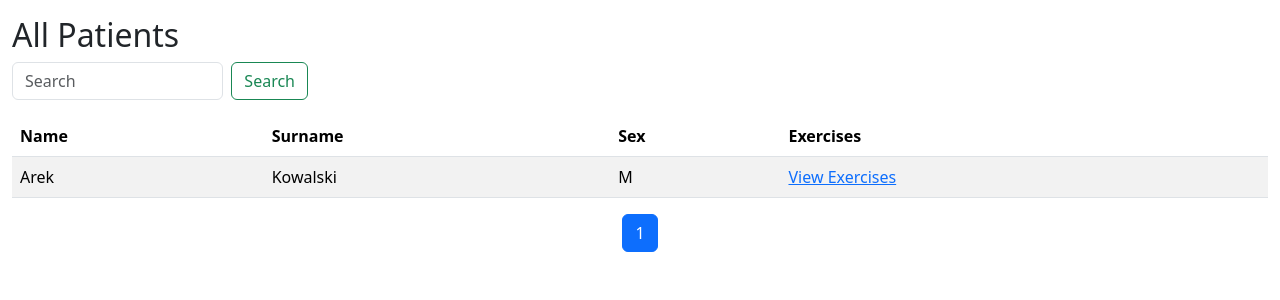
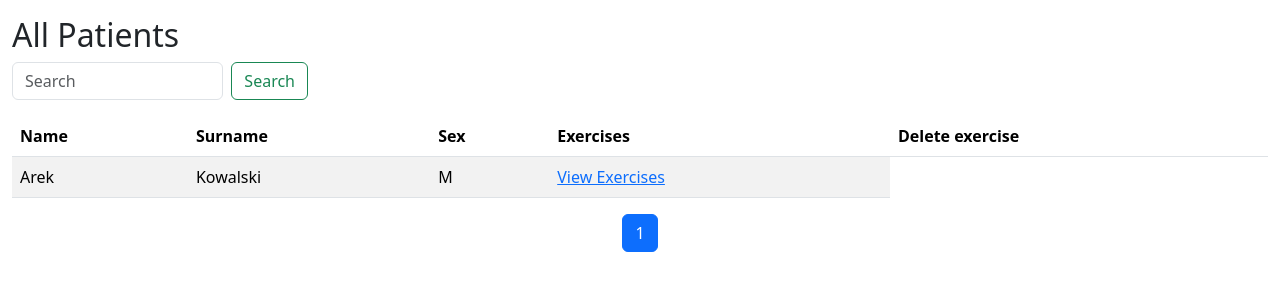
Before and after one commit to Milosz-Dudek/TelemedWebapp, a Django app: page /rehab/patients/ in a window 1280 px wide. Shown: the part 120-420 px from the top of the page. Run offline with Django 4.2, Linux system fonts and the light colour scheme; a user stored in the database is signed in; data comes from the database, SQL or seed files in the repository; both versions use the stored data as it was after the commit; some libraries are stand-ins or nearby versions.

Commit message:
It is now possible to delete the exercise

```diff
--- a/rehab/templates/telemedWebapp/view_particular_patients.html
+++ b/rehab/templates/telemedWebapp/view_particular_patients.html
@@ -18,6 +18,7 @@
           <th>Surname</th>
           <th>Sex</th>
           <th>Exercises</th>
+          <th>Delete exercise</th>
         </tr>
       </thead>
       <tbody>
--- a/rehab/urls.py
+++ b/rehab/urls.py
@@ -15,6 +15,7 @@ urlpatterns = [
     path('my_account/edit/', views.edit, name='edit'),
     path('add_exercise/', views.add_exercise, name='add_exercise'),
     path('edit_exercise/', views.edit_exercise, name='edit_exercise'),
+    path('delete_exercise/', views.delete_exercise, name='delete_exercise'),
     path('view_exercises/', views.view_exercises, name='view_exercises'),
     path('exercise_plot/', views.exercise_plot, name='exercise_plot')
 ]
--- a/rehab/views.py
+++ b/rehab/views.py
@@ -290,6 +290,29 @@ def edit_exercise(request):
                                                                     'is_patient': is_patient})
 
 
+
+@login_required
+def delete_exercise(request):
+    is_rehabilitator = False
+    is_patient = True
+
+    exercise_id = request.GET.get('exercise_id')
+    exercise = Exercise.objects.get(id=exercise_id)
+    exercise_data = ExerciseData.objects.filter(exercise=exercise)
+
+    if request.method == 'POST':
+        if request.POST.get("confirm_delete"):
+            exercise_data.delete()
+            exercise.delete()
+            return redirect('telemedWebapp:view_exercises')
+        else:
+            return redirect('telemedWebapp:view_exercises')
+
+    return render(request, 'telemedWebapp/exercise_delete.html', {'exercise': exercise,
+                                                                  'is_rehabilitator': is_rehabilitator,
+                                                                  'is_patient': is_patient})
+
+
 @login_required
 def view_exercises(request):
     user = request.user
```
Also changed, not shown: rehab/templates/telemedWebapp/exercise_delete.html (added, +14 -0 lines), rehab/templates/telemedWebapp/view_exercises.html (+8 -2 lines), db.sqlite3.
